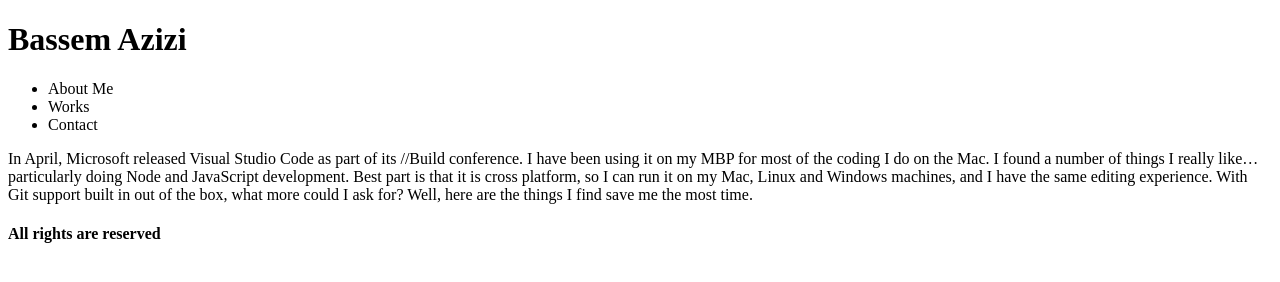
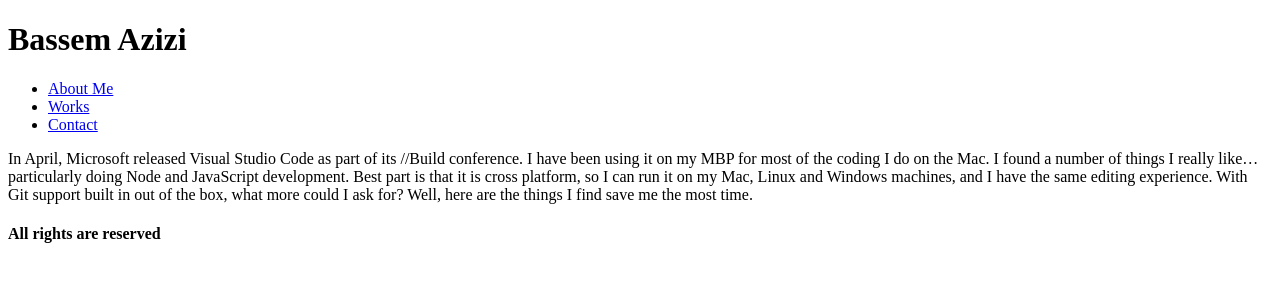
Before and after one commit to bassam-azizi/Gatsby-for-practice, a Gatsby site: page / in a window 1280 px wide. Built offline with nearby package versions, Linux system fonts and the light colour scheme; Gatsby itself is replaced by a stand-in of ours.

Commit message:
Navigation links are updated

```diff
--- a/src/components/header.jsx
+++ b/src/components/header.jsx
@@ -1,18 +1,26 @@
-import React from 'react'
+import React from "react"
 
+import { Link } from "gatsby"
 
-const Header = () =>{
-    return(
+const Header = () => {
+  return (
     <div>
       <h1>Bassem Azizi</h1>
+      <nav>
         <ul>
-                <li>About Me</li>
-                <li>Works</li>
-                <li>Contact</li>
+          <li>
+            <Link to="/aboutMe">About Me</Link>
+          </li>
+          <li>
+            <Link to="/work">Works</Link>
+          </li>
+          <li>
+            <Link to="/contact">Contact</Link>
+          </li>
         </ul>
+      </nav>
     </div>
   )
 }
 
-
 export default Header
```
Lines whose indentation alone changed are shown as unchanged.
